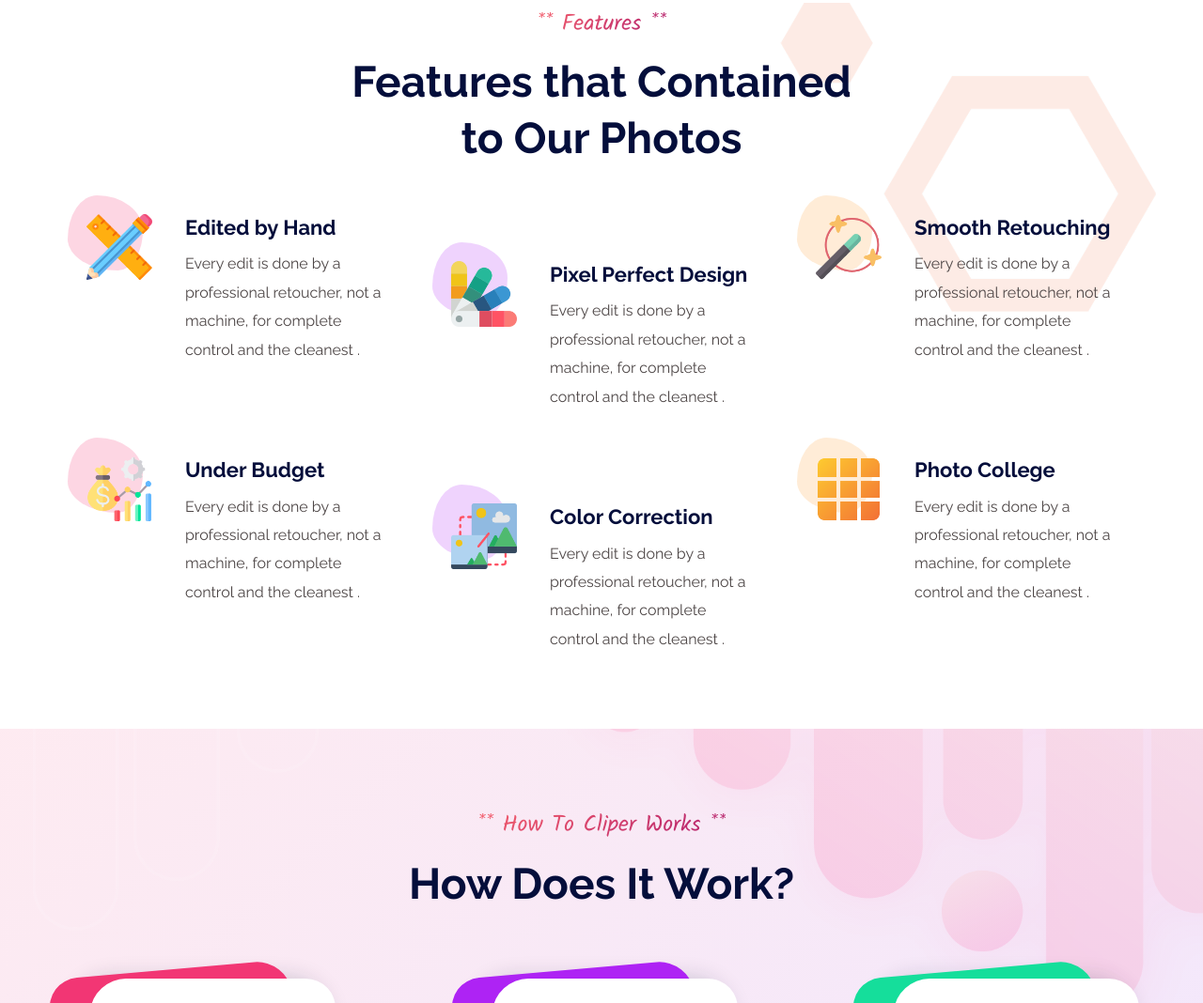
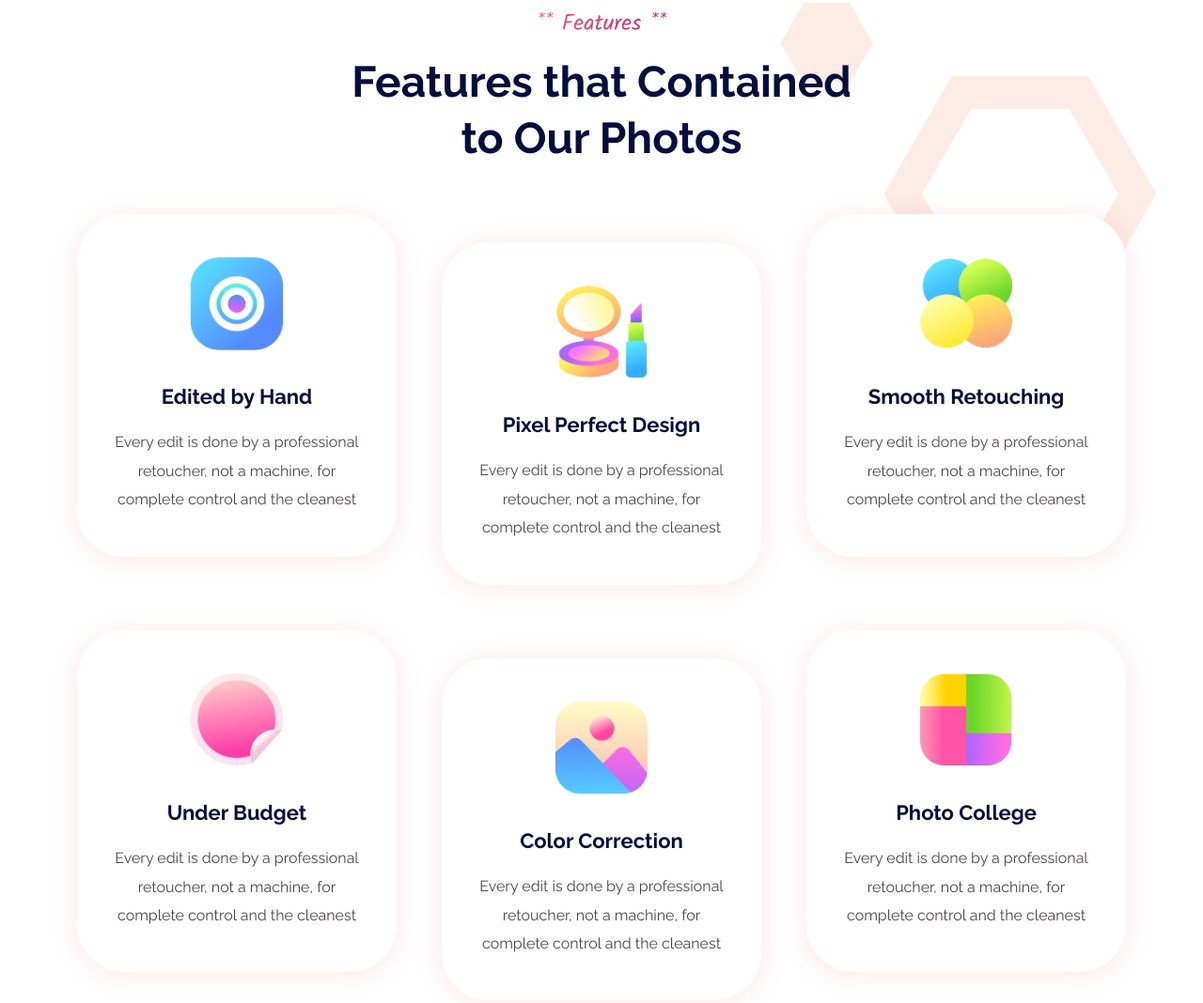
Before and after one commit to mdmunnaahmed/custom-image-editing, a website: page src/index.html in a window 1280 px wide. Shown: the part 1775-2843 px from the top of the page at 94% size. Drawn offline with Linux system fonts and the light colour scheme.

Commit message:
feature card update

```diff
--- a/src/assets/sass/sections/_sections.scss
+++ b/src/assets/sass/sections/_sections.scss
@@ -95,43 +95,34 @@
 	}
 }
 .feature-item {
-	@extend %flex;
-	@include breakpoint(xl) {
-		padding-inline: 10px;
+	background: $white;
+	box-shadow: 0 3px 25px 3px rgba($base-color, 0.12);
+	padding: 60px 40px;
+	border-radius: 50px;
+	text-align: center;
+	@include breakpoint(max-xxl) {
+		padding: 45px 40px;
+	}
+	@include breakpoint(max-xl) {
+		@include breakpoint(lg) {
+			padding: 40px 30px;
+		}
 	}
 	&__icon {
 		position: relative;
 		z-index: 1;
-		&::before {
-			@extend %position-set;
-			width: 80px;
-			height: 80px;
-			left: -20px;
-			top: -20px;
-			background: rgba($theme-one, 0.2);
-			border-radius: 39% 61% 33% 67% / 58% 47% 53% 42%;
-			z-index: -1;
-			@include breakpoint(max-sm) {
-				left: 15px;
-			}
-		}
+		height: 100px;
+		width: 100px;
+		margin: 0 auto 35px;
 		img {
-			max-width: 70px;
+			width: 100%;
+			height: 100%;
+			object-fit: contain;
 		}
 	}
 	&__content {
-		width: calc(100% - 70px);
-		padding-left: 35px;
-		@include breakpoint(max-xl) {
-			padding-left: 20px;
-		}
-		@include breakpoint(max-sm) {
-			padding-left: 0px;
-			width: 100%;
-			padding-top: 15px;
-		}
 		.title {
-			margin-bottom: 10px;
+			margin-bottom: 20px;
 		}
 	}
 }
@@ -139,21 +130,7 @@ div[class*="col"] {
 	&:nth-of-type(3n + 2) {
 		.feature-item {
 			@include breakpoint(lg) {
-				margin-top: 50px;
-			}
-			&__icon {
-				&::before {
-					background: rgba($theme-two, 0.2);
-				}
-			}
-		}
-	}
-	&:nth-of-type(3n + 3) {
-		.feature-item {
-			&__icon {
-				&::before {
-					background: rgba($theme-three, 0.2);
-				}
+				margin-top: 30px;
 			}
 		}
 	}
@@ -287,14 +264,14 @@ div[class*="col"] {
 	z-index: 1;
 	&::before {
 		position: absolute;
-		content: '';
+		content: "";
 		width: 2px;
 		height: 50px;
 		top: 50%;
 		left: 0;
 		transform: translateY(-50%);
 		background: $base-color;
-		opacity: .7;
+		opacity: 0.7;
 	}
 	.read-more {
 		color: $theme-one;
@@ -304,7 +281,7 @@ div[class*="col"] {
 		.service-item__content {
 			&::before {
 				transform: scale(1.1);
-				opacity: .06;
+				opacity: 0.06;
 			}
 		}
 	}
@@ -325,13 +302,13 @@ div[class*="col"] {
 		position: relative;
 		&::before {
 			position: absolute;
-		content: '';
+			content: "";
 			width: 100px;
 			height: 100px;
 			background: url(../images/shape2.png);
 			background-repeat: no-repeat;
 			background-size: contain;
-		opacity: .0;
+			opacity: 0;
 			z-index: -1;
 			right: -70px;
 			bottom: -60px;
--- a/src/index.html
+++ b/src/index.html
@@ -162,70 +162,70 @@
                 </div>
             </div>
         </div>
-        <div class="row gy-5 gx-sm-5">
-            <div class="col-md-6 col-lg-4">
+        <div class="row gy-sm-5 gy-4 gx-sm-5 justify-content-center">
+            <div class="col-md-6 col-lg-4 col-sm-10">
                 <div class="feature-item">
                     <div class="feature-item__icon">
-                        <img src="assets/images/icon6.png" alt="images">
+                        <img src="assets/images/Screenshot_4.png" alt="images">
                     </div>
                     <div class="feature-item__content">
                         <h4 class="title">Edited by Hand</h4>
-                        <p>Every edit is done by a professional retoucher, not a machine, for complete control and the cleanest .</p>
+                        <p>Every edit is done by a professional retoucher, not a machine, for complete control and the cleanest</p>
                     </div>
                 </div>
             </div>
-            <div class="col-md-6 col-lg-4">
+            <div class="col-md-6 col-lg-4 col-sm-10">
                 <div class="feature-item">
                     <div class="feature-item__icon">
-                        <img src="assets/images/icon7.png" alt="images">
+                        <img src="assets/images/Screenshot_5.png" alt="images">
                     </div>
                     <div class="feature-item__content">
                         <h4 class="title">Pixel Perfect Design</h4>
-                        <p>Every edit is done by a professional retoucher, not a machine, for complete control and the cleanest .</p>
+                        <p>Every edit is done by a professional retoucher, not a machine, for complete control and the cleanest</p>
                     </div>
                 </div>
             </div>
-            <div class="col-md-6 col-lg-4">
+            <div class="col-md-6 col-lg-4 col-sm-10">
                 <div class="feature-item">
                     <div class="feature-item__icon">
-                        <img src="assets/images/icon8.png" alt="images">
+                        <img src="assets/images/Screenshot_6.png" alt="images">
                     </div>
                     <div class="feature-item__content">
                         <h4 class="title">Smooth Retouching</h4>
-                        <p>Every edit is done by a professional retoucher, not a machine, for complete control and the cleanest .</p>
+                        <p>Every edit is done by a professional retoucher, not a machine, for complete control and the cleanest</p>
                     </div>
                 </div>
             </div>
-            <div class="col-md-6 col-lg-4">
+            <div class="col-md-6 col-lg-4 col-sm-10">
                 <div class="feature-item">
                     <div class="feature-item__icon">
-                        <img src="assets/images/icon9.png" alt="images">
+                        <img src="assets/images/Screenshot_7.png" alt="images">
                     </div>
                     <div class="feature-item__content">
                         <h4 class="title">Under Budget</h4>
-                        <p>Every edit is done by a professional retoucher, not a machine, for complete control and the cleanest .</p>
+                        <p>Every edit is done by a professional retoucher, not a machine, for complete control and the cleanest</p>
                     </div>
                 </div>
             </div>
-            <div class="col-md-6 col-lg-4">
+            <div class="col-md-6 col-lg-4 col-sm-10">
                 <div class="feature-item">
                     <div class="feature-item__icon">
-                        <img src="assets/images/icon10.png" alt="images">
+                        <img src="assets/images/Screenshot_8.png" alt="images">
                     </div>
                     <div class="feature-item__content">
                         <h4 class="title">Color Correction</h4>
-                        <p>Every edit is done by a professional retoucher, not a machine, for complete control and the cleanest .</p>
+                        <p>Every edit is done by a professional retoucher, not a machine, for complete control and the cleanest</p>
                     </div>
                 </div>
             </div>
-            <div class="col-md-6 col-lg-4">
+            <div class="col-md-6 col-lg-4 col-sm-10">
                 <div class="feature-item">
                     <div class="feature-item__icon">
-                        <img src="assets/images/icon11.png" alt="images">
+                        <img src="assets/images/Screenshot_9.png" alt="images">
                     </div>
                     <div class="feature-item__content">
                         <h4 class="title">Photo College</h4>
-                        <p>Every edit is done by a professional retoucher, not a machine, for complete control and the cleanest .</p>
+                        <p>Every edit is done by a professional retoucher, not a machine, for complete control and the cleanest</p>
                     </div>
                 </div>
             </div>
```
Also changed, not shown: src/html/index.html (+19 -19 lines), src/assets/css/main.css, src/assets/images/Screenshot_4.png (added), src/assets/images/Screenshot_5.png (added), src/assets/images/Screenshot_6.png (added), src/assets/images/Screenshot_7.png (added), src/assets/images/Screenshot_8.png (added), src/assets/images/Screenshot_9.png (added), 1 other file. Lines whose indentation alone changed are shown as unchanged.
